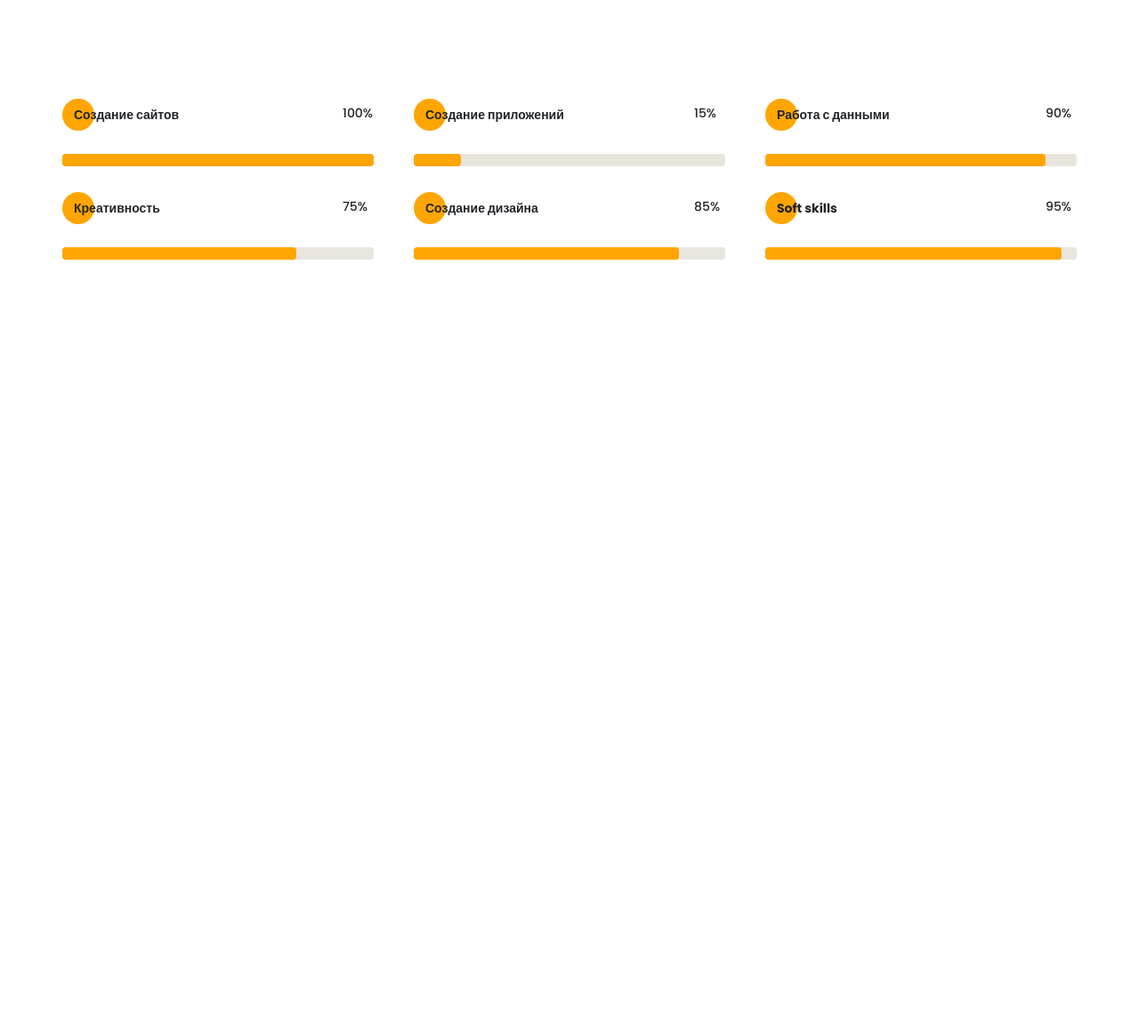
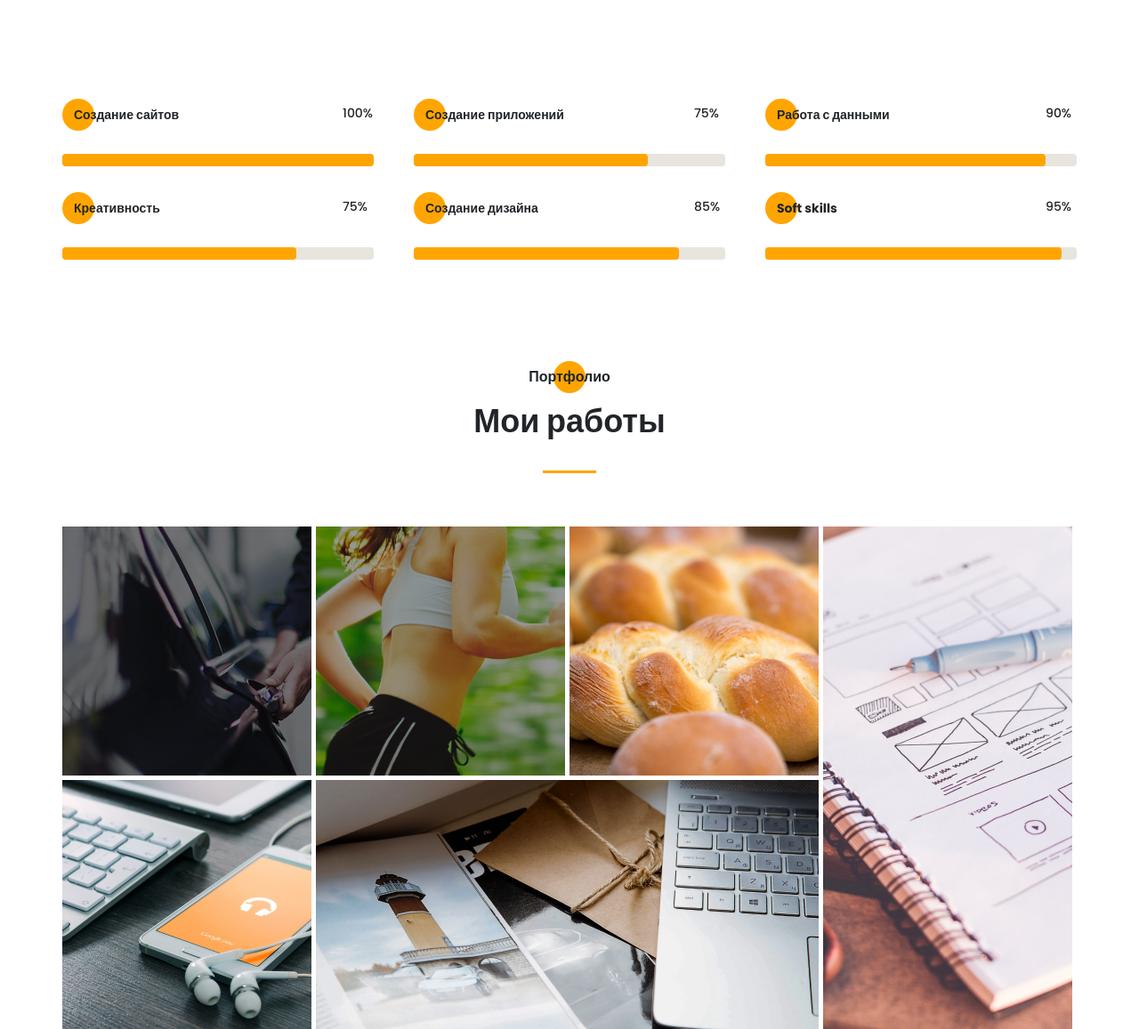
Before and after one commit to gruand13/portfolio, a website: page src/index.html in a window 1280 px wide. Shown: the part 3296-4453 px from the top of the page at 89% size. Before the commit the page ends 3588 px from the top, so only its background shows below. Drawn offline with nearby package versions, Linux system fonts and the light colour scheme; files that its build step writes are made by us from their sources; files whose address does not match are found by name.

Commit message:
add block portfolio with links to my projects

```diff
--- a/src/index.html
+++ b/src/index.html
@@ -192,8 +192,8 @@
 
     <section class="resume">
         <div class="container">
-            <h2 class="title title_fz16 resume__title">Опыт</h2>
-            <div class="title title_fz36 resume__subtitle">
+            <h2 class="title title_fz16 title__section-title">Опыт</h2>
+            <div class="title title_fz36 title__section-subtitle">
                 Чем я буду полезен
             </div>
             <div class="divider"></div>
@@ -288,8 +288,8 @@
 
     <section class="skills">
         <div class="container">
-            <h2 class="title title_fz16 skills__title">Навыки</h2>
-            <div class="title title_fz36 skills__subtitle">Что я использую в своей работе</div>
+            <h2 class="title title_fz16 title__section-title">Навыки</h2>
+            <div class="title title_fz36 title__section-subtitle">Что я использую в своей работе</div>
             <div class="divider"></div>
 
             <div class="skills__items">
@@ -353,7 +353,7 @@
                 </div>
                 <div class="skills__ratings-item">
                     <div class="title title_fz14 skills__ratings-title">Создание приложений</div>
-                    <div class="skills__ratings-counter">15%</div>
+                    <div class="skills__ratings-counter">75%</div>
                     <div class="skills__ratings-line">
                         <span></span>
                     </div>
@@ -386,15 +386,52 @@
                         <span></span>
                     </div>
                 </div>
+            </div>
+        </div>
+    </section>
+
+    <section class="portfolio">
+        <div class="container">
+            <h2 class="title title_fz16 title__section-title">Портфолио</h2>
+            <div class="title title_fz36 title__section-subtitle">Мои работы</div>
+            <div class="divider"></div>
+            <div class="portfolio__items">
+                <div class="portfolio__item">
+                    <a href="https://gruand13.github.io/UBER/src/"  target="_blank" class="portfolio__link">
+                        <img src="img/works/uber.jpg" alt="uber">
+                    </a>
+                </div>
+                <div class="portfolio__item">
+                    <a href="https://gruand13.github.io/PULSE/" target="_blank" class="portfolio__link">
+                        <img src="img/works/pulse.jpg" alt="pulse">
+                    </a>
+                </div>
+                <div class="portfolio__item">
+                    <a href="https://gruand13.github.io/Healthy-food/" target="_blank" class="portfolio__link">
+                        <img src="img/works/bread.jpg" alt="Healthy-food">
+                    </a>
+                </div>
+                <div class="portfolio__item vertical">
+                    <a href="https://gruand13.github.io/WORDPRESS/" target="_blank" class="portfolio__link">
+                        <img src="img/works/plans.jpg" alt="wordpress">
+                    </a>
+                </div>
+                <div class="portfolio__item">
+                    <a href="#" class="portfolio__link">
+                        <img src="img/works/ipad.jpg" alt="ipad">
+                    </a>
+                </div>
+                <div class="portfolio__item horizontal">
+                    <a href="#" class="portfolio__link">
+                        <img src="img/works/mac.jpg" alt="mac">
+                    </a>
+                </div>
+            </div>
 
 
 
 
 
-
-
-
-            </div>
 
 
 
--- /dev/null
+++ b/src/sass/blocks/_portfolio.scss
@@ -0,0 +1,29 @@
+.portfolio {
+    padding-top: 120px;
+    &__items {
+        margin-top: 60px;
+        display: grid;
+        grid-template: repeat(2, 280px) / repeat(4, 280px);
+        grid-auto-rows: 280px;
+        gap: 5px;
+        .vertical {
+            grid-row: 1 / 3;
+            grid-column: 4 / 5;
+        }
+        .horizontal {
+            grid-row: 2 / 3;
+            grid-column: 2 / 4;
+
+        }
+    }
+    &__item {
+        transition: all 0.6s;
+        &:hover {
+            transform: scale(1.05);
+            filter: grayscale(40%);
+        }
+        img {
+            width: 100%;
+        }
+    }
+}
--- a/src/sass/blocks/_resume.scss
+++ b/src/sass/blocks/_resume.scss
@@ -1,19 +1,5 @@
 .resume {
     padding-top: 120px;
-
-    &__title {
-        position: relative;
-        text-align: center;
-        @include before_circle;
-        &:before {
-            top: -6px;
-            left: 50%;
-            transform: translateX(-50%);
-        }
-    }
-    &__subtitle {
-        text-align: center;
-    }
     &__wrapper {
         padding: 60px 65px 0 65px;
         display: grid;
--- a/src/sass/blocks/_skills.scss
+++ b/src/sass/blocks/_skills.scss
@@ -1,18 +1,5 @@
 .skills {
     margin-top: 120px;
-    &__title {
-        position: relative;
-        text-align: center;
-        @include before_circle;
-        &:before {
-            top: -6px;
-            left: 50%;
-            transform: translateX(-50%);
-        }
-    }
-    &__subtitle {
-        text-align: center;
-    }
     &__items {
         margin-top: 60px;
         padding: 0 10px;
--- a/src/sass/blocks/_title.scss
+++ b/src/sass/blocks/_title.scss
@@ -20,4 +20,17 @@
     &_fz48 {
         font-size: 48px;
     }
+    &__section-title {
+        position: relative;
+        text-align: center;
+        @include before_circle;
+        &:before {
+            top: -6px;
+            left: 50%;
+            transform: translateX(-50%);
+        }
+    }
+    &__section-subtitle {
+        text-align: center;
+    }
 }
--- a/src/sass/style.scss
+++ b/src/sass/style.scss
@@ -28,3 +28,4 @@
 @import 'blocks/about';
 @import 'blocks/resume';
 @import 'blocks/skills';
+@import 'blocks/portfolio';
```
Also changed, not shown: dist/css/style.min.css, dist/img/works/mac.jpg (added), dist/index.html, src/img/works/mac.jpg (added).
